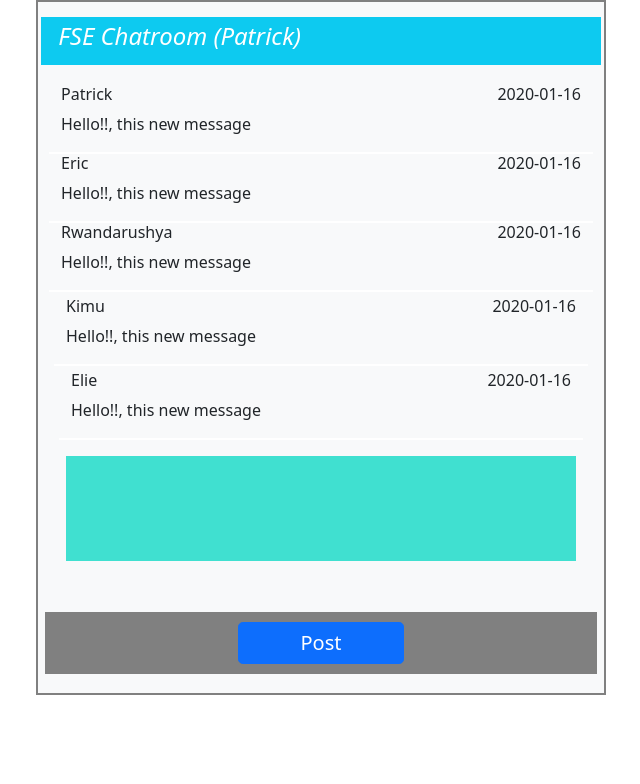
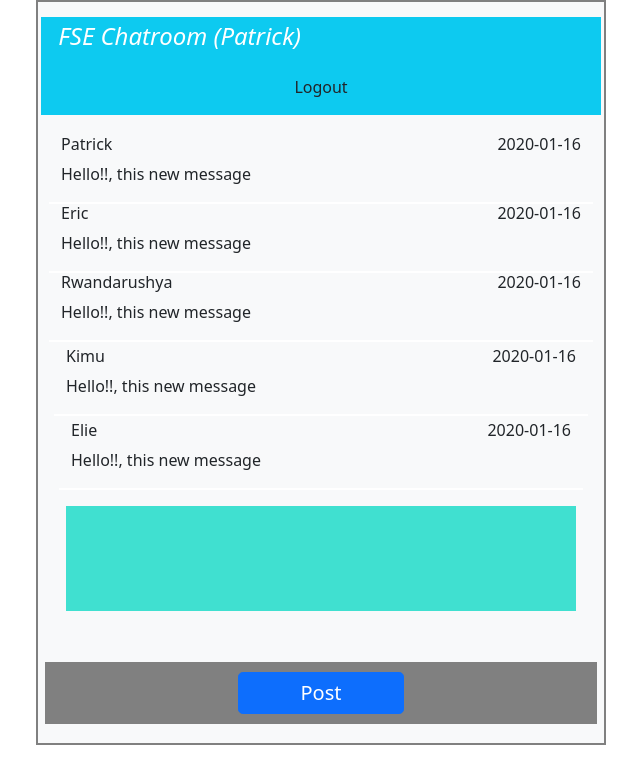
Before and after one commit to pattyish/Simple-Chatroom, a plain HTML site: page front-end/chatroom.html in a window 1280 px wide. Shown: the whole page, without its empty margins (319-959 px from the left). Drawn offline with nearby package versions, Linux system fonts and the light colour scheme; sample sign-in values are in the browser's storage.

Commit message:
change on css style

```diff
--- a/front-end/chatroom.html
+++ b/front-end/chatroom.html
@@ -11,10 +11,10 @@
     <link href="./styles.css" rel="stylesheet" />
     <title>FSE Chatroom</title>
     <script type="text/javascript">
-    const token = localStorage.getItem("CC_Token");
-    if(!token){
-        window.location.href = `https://pattyish.github.io/FSE_Chatroom/front-end/`;
-    }
+        const token = localStorage.getItem("CC_Token");
+        if (!token) {
+            window.location.href = `https://pattyish.github.io/FSE_Chatroom/front-end/`;
+        }
     </script>
 </head>
 
@@ -25,6 +25,8 @@
                 <div class=" row chatroom-title bg-info"
                     style="padding: 1%; color: #FFFFFF; font-weight: bold; font-style: italic;">
                     <h4>FSE Chatroom (Patrick)</h4>
+                    <button class="btn" id="logout"><i class="fa fa-power-off"
+                            style="font-size:24px; color:rgb(230, 213, 213) !important;"></i>Logout</button>
                 </div>
                 <div class="row chatroom-content">
                     <div class=" col-md-12 bg-light chatroom-messages">
```
